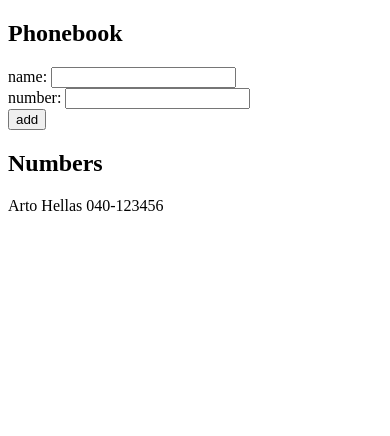
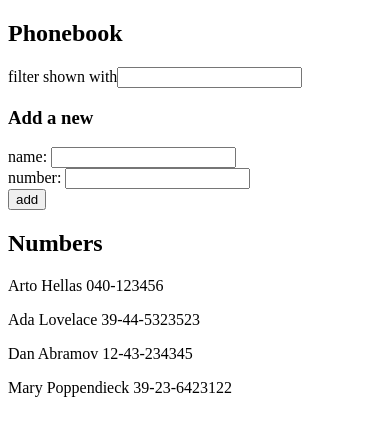
Before and after one commit to D4GR4SS/fullstackopen, a React (Vite) app in the folder part2/phonebook/: page / in a window 390 px wide. Shown: the top 436 px of the page. Built offline with nearby package versions, Linux system fonts and the light colour scheme.

Commit message:
2.9*: The Phonebook Step 4

```diff
--- a/part2/phonebook/src/App.jsx
+++ b/part2/phonebook/src/App.jsx
@@ -1,11 +1,15 @@
-import { useState } from 'react';
+import { useState } from "react";
 
 const App = () => {
   const [persons, setPersons] = useState([
-    { name: 'Arto Hellas', number: '040-123456' },
+    { name: "Arto Hellas", number: "040-123456", id: 1 },
+    { name: "Ada Lovelace", number: "39-44-5323523", id: 2 },
+    { name: "Dan Abramov", number: "12-43-234345", id: 3 },
+    { name: "Mary Poppendieck", number: "39-23-6423122", id: 4 },
   ]);
-  const [newName, setNewName] = useState('');
-  const [newNumber, setNewNumber] = useState('');
+  const [newName, setNewName] = useState("");
+  const [newNumber, setNewNumber] = useState("");
+  const [filter, setFilter] = useState("");
 
   const addPerson = (event) => {
     event.preventDefault();
@@ -16,16 +20,20 @@
       )
     ) {
       alert(`${newName} is already added to phonebook`);
-      setNewName('');
-      setNewNumber('');
+      setNewName("");
+      setNewNumber("");
 
       return;
     }
 
-    const newObject = { name: newName, number: newNumber };
+    const newObject = {
+      id: persons.length + 1,
+      name: newName,
+      number: newNumber,
+    };
     setPersons(persons.concat(newObject));
-    setNewName('');
-    setNewNumber('');
+    setNewName("");
+    setNewNumber("");
   };
 
   const handleNameChange = (event) => {
@@ -36,30 +44,45 @@
     setNewNumber(event.target.value);
   };
 
+  const handleFilterChange = (event) => {
+    setFilter(event.target.value);
+  };
+
   return (
     <div>
       <h2>Phonebook</h2>
+      <div>
+        filter shown with
+        <input value={filter} onChange={handleFilterChange} type="text" />
+      </div>
+
+      <h3>Add a new</h3>
       <form onSubmit={addPerson}>
         <div>
-          name:{' '}
-          <input type='text' value={newName} onChange={handleNameChange} />
+          name:{" "}
+          <input type="text" value={newName} onChange={handleNameChange} />
         </div>
         <div>
-          number:{' '}
-          <input type='tel' value={newNumber} onChange={handleNumberChange} />
+          number:{" "}
+          <input type="tel" value={newNumber} onChange={handleNumberChange} />
         </div>
         <div>
-          <button type='submit'>add</button>
+          <button type="submit">add</button>
         </div>
       </form>
       <h2>Numbers</h2>
       {/* <div>debug: {newName}</div> */}
+
       <div>
-        {persons.map((person) => (
-          <p key={person.name}>
-            {person.name} {person.number}
-          </p>
-        ))}
+        {persons
+          .filter((person) =>
+            person.name.toLowerCase().includes(filter.toLowerCase()),
+          )
+          .map((person) => (
+            <p key={person.id}>
+              {person.name} {person.number}
+            </p>
+          ))}
       </div>
     </div>
   );
```
